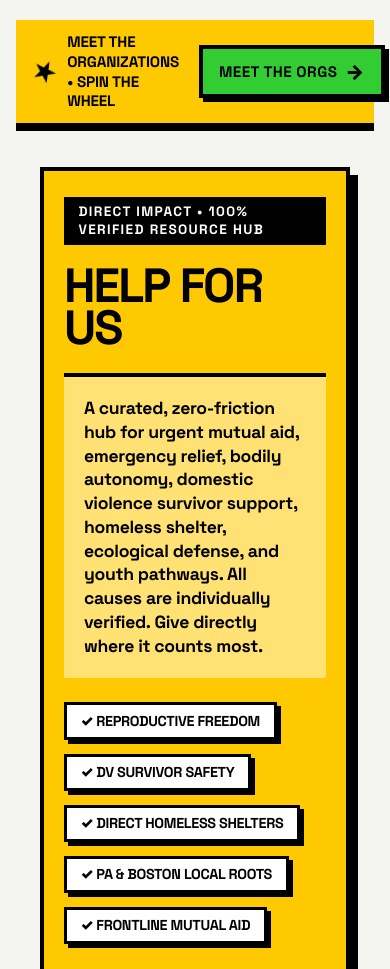
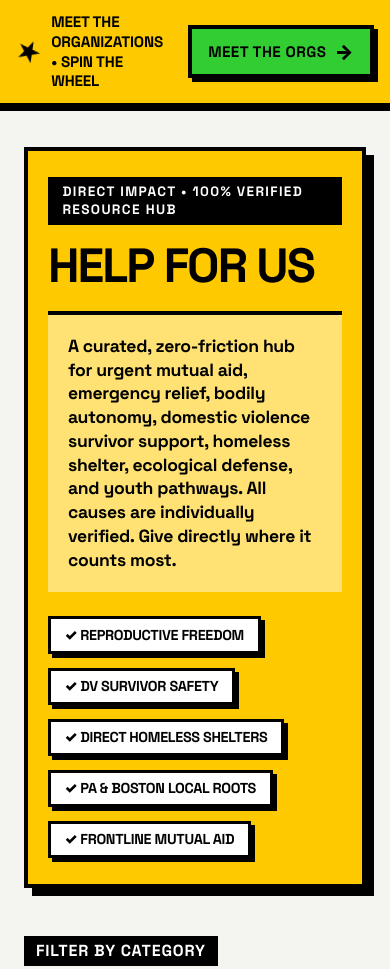
Before and after one commit to thedudeyeets/donation-hub, a plain HTML site: page index.html in a window 390 px wide. Shown: the top 969 px of the page. Drawn offline with Linux system fonts and the light colour scheme.

Commit message:
Ensure sticky top banner stretches 100% all the way to viewport edges

```diff
--- a/index.html
+++ b/index.html
@@ -15,6 +15,13 @@
       padding: 0;
     }
 
+    html, body {
+      width: 100%;
+      margin: 0;
+      padding: 0;
+      overflow-x: hidden;
+    }
+
     :root {
       --bg: #f4f4f0;
       --black: #000000;
@@ -383,7 +390,7 @@
     /* RESPONSIVE TWEAKS */
     @media (max-width: 650px) {
       body {
-        padding: 1.25rem 1rem 3rem;
+        padding: 0 0 3rem;
       }
       header {
         padding: 1.6rem 1.25rem;
@@ -405,6 +412,7 @@
       position: sticky;
       top: 0;
       left: 0;
+      right: 0;
       width: 100%;
       z-index: 1000;
       background: var(--yellow);
@@ -415,7 +423,8 @@
       align-items: center;
       justify-content: space-between;
       gap: 1.25rem;
-      margin-bottom: 2.5rem;
+      margin: 0 0 2.5rem 0;
+      box-sizing: border-box;
     }
 
     .sticky-banner-left {
```
